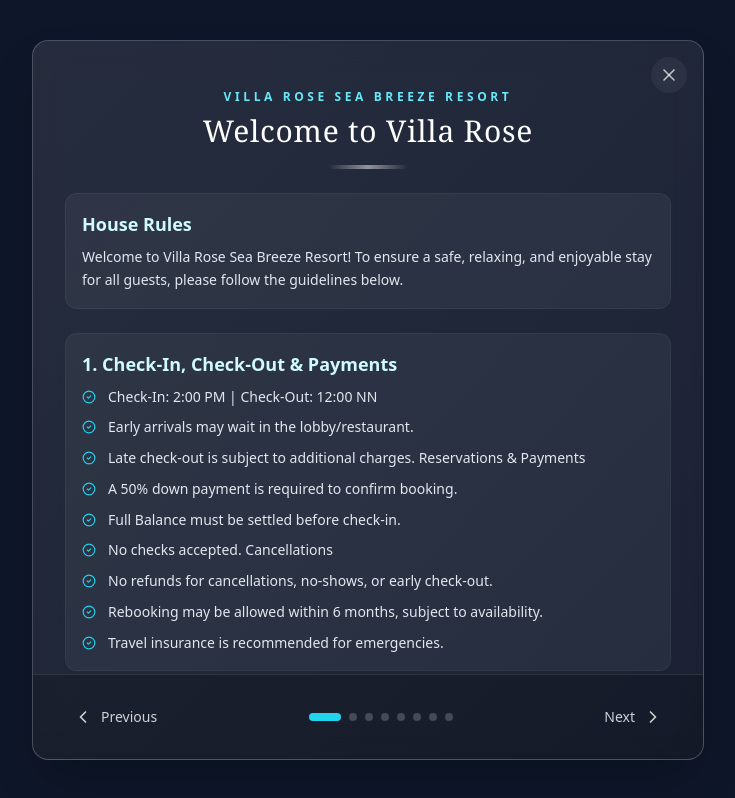
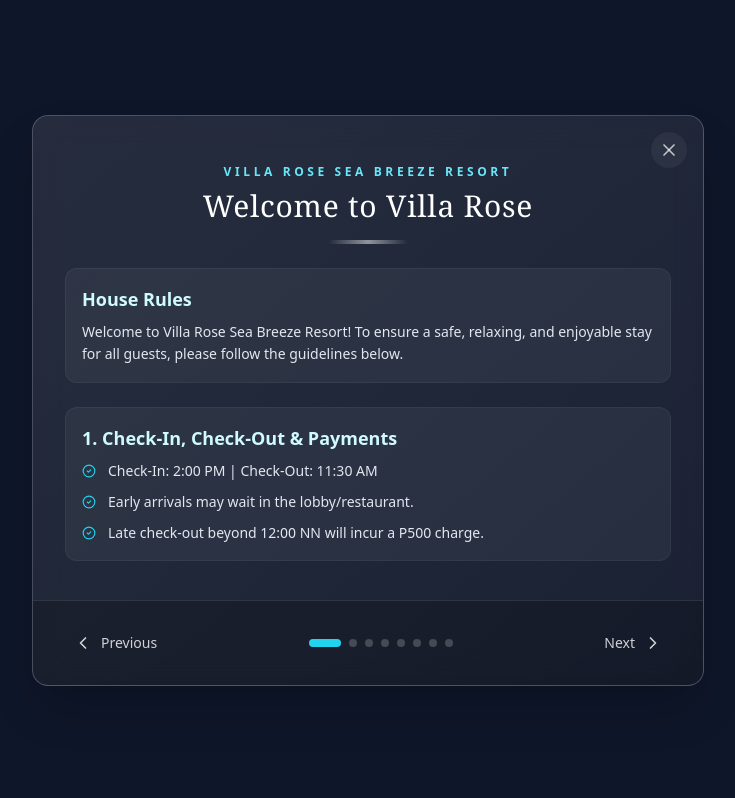
Before and after one commit to Joawesome7/frontend, a React (Vite) app: page /rules in a window 1280 px wide. Shown: the whole page, without its empty margins (272-1007 px from the left). Built offline with nearby package versions, Linux system fonts and the light colour scheme; no server answers.

Commit message:
some changes in house rules info

```diff
--- a/src/components/HouseRulesModal.jsx
+++ b/src/components/HouseRulesModal.jsx
@@ -13,15 +13,15 @@ const rulesSlides = [
       {
         subtitle: "1. Check-In, Check-Out & Payments",
         list: [
-          "Check-In: 2:00 PM | Check-Out: 12:00 NN",
+          "Check-In: 2:00 PM | Check-Out: 11:30 AM",
           "Early arrivals may wait in the lobby/restaurant.",
-          "Late check-out is subject to additional charges. Reservations & Payments",
-          "A 50% down payment is required to confirm booking.",
-          "Full Balance must be settled before check-in.",
-          "No checks accepted. Cancellations",
-          "No refunds for cancellations, no-shows, or early check-out.",
-          "Rebooking may be allowed within 6 months, subject to availability.",
-          "Travel insurance is recommended for emergencies.",
+          "Late check-out beyond 12:00 NN will incur a P500 charge.",
+          // "A 50% down payment is required to confirm booking.",
+          // "Full Balance must be settled before check-in.",
+          // "No checks accepted. Cancellations",
+          // "No refunds for cancellations, no-shows, or early check-out.",
+          // "Rebooking may be allowed within 6 months, subject to availability.",
+          // "Travel insurance is recommended for emergencies.",
         ],
       },
     ],
@@ -84,8 +84,11 @@ const rulesSlides = [
         list: [
           "Quiet hours: 10:00 PM - 7:00 AM.",
           "Karaoke is not allowed within the resort premises.",
-          "Loud music and parties are allowed only for pre-arranged events.",
-          "Disruptive behavior, violence, or illegal activities will result in immediate eviction without refund.",
+          "Loud music and parties are not allowed:",
+          "Violation Penalty:",
+          "P2000 - first offense",
+          "P5000 - second offense",
+          "Third offense - immediate eviction without refund",
         ],
       },
       {
```
